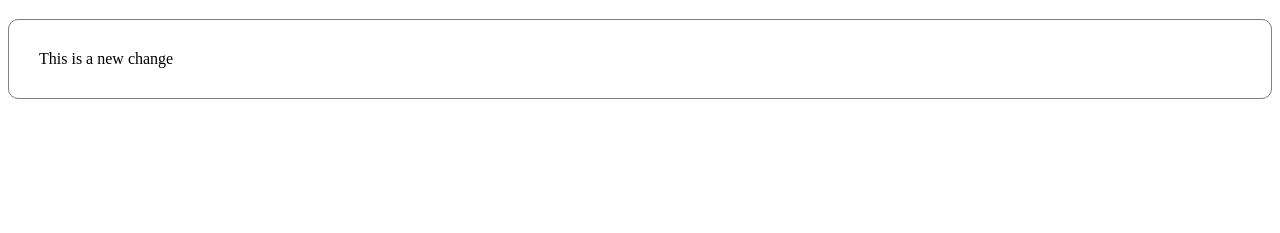
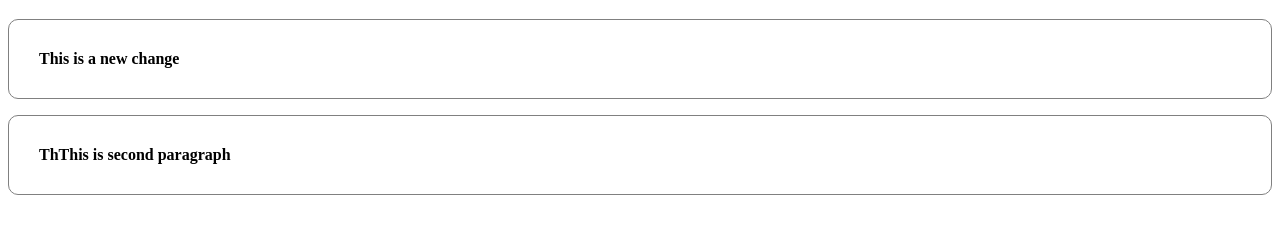
Before and after one commit to mizuki-akimoto216/first-git, a plain HTML site: page index.html in a window 1280 px wide. Shown: the part 61-294 px from the top of the page. Drawn offline with Linux system fonts and the light colour scheme.

Commit message:
1.Added a new p to the index.html 2.Added a new style to p font-weight

```diff
--- a/css/styles.css
+++ b/css/styles.css
@@ -6,4 +6,5 @@ p {
     border: 1px solid gray;
     border-radius: 10px;
     padding: 30px;
+    font-weight: bold;
 }
--- a/index.html
+++ b/index.html
@@ -9,6 +9,9 @@
 </head>
 <body>
     <h1>Hello, Git!</h1>
+
     <p>This is a new change</p>
+
+    <p>ThThis is second paragraph</p>
 </body>
 </html>
```
